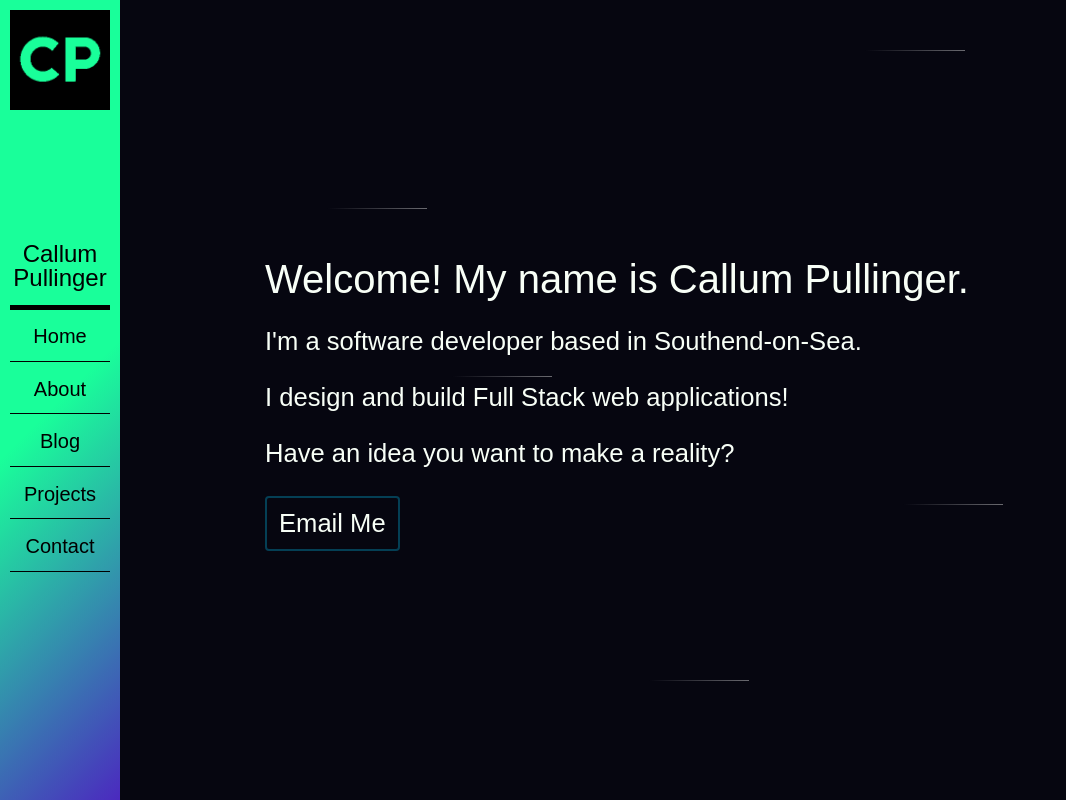
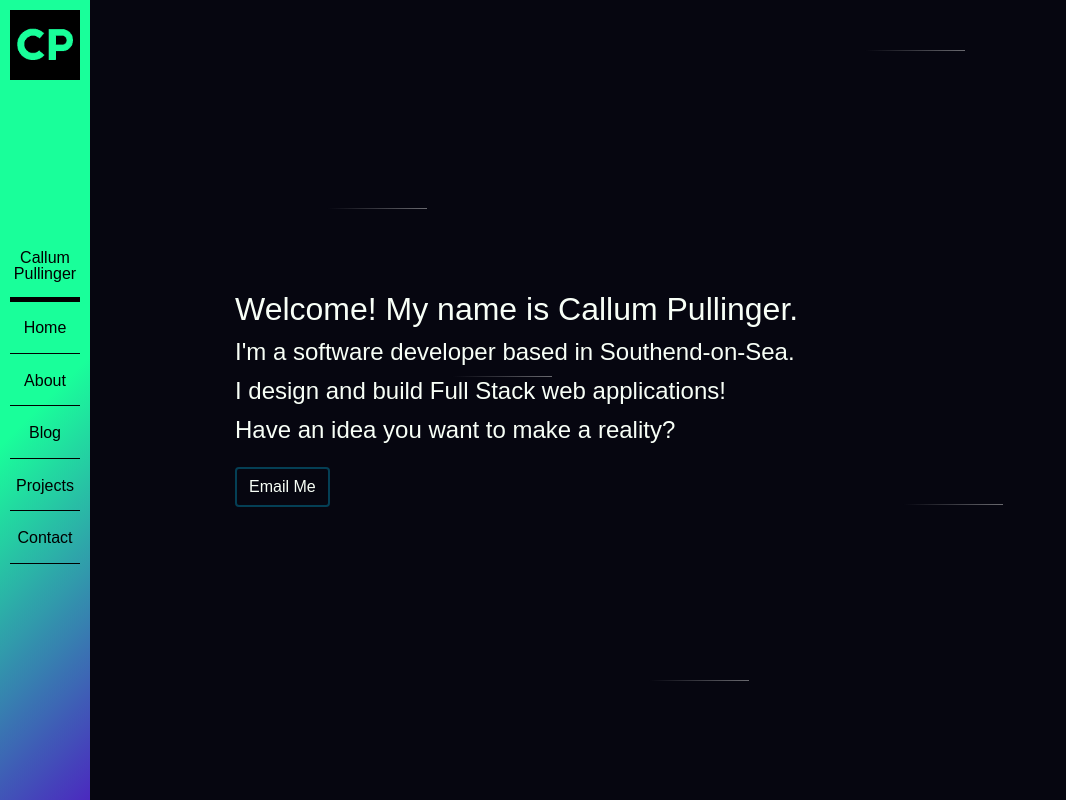
Before and after one commit to callump5/portfolio_site, a Django app: page / in a window 1400 px wide; the page is wider, and only the part inside the window is pictured. Shown: that part, without its empty margins (0-1066 px from the left). Run offline with Django 3.2, Linux system fonts and the light colour scheme; parts of the project's set-up code (start-up, migrations or seed data) failed here and were passed over; some libraries are stand-ins or nearby versions.

Commit message:
Styling updated

```diff
--- a/portfolio_site/settings.py
+++ b/portfolio_site/settings.py
@@ -83,6 +83,7 @@ WSGI_APPLICATION = 'portfolio_site.wsgi.application'
 # Database
 # https://docs.djangoproject.com/en/1.11/ref/settings/#databases
 
+
 """
 DATABASES = {
     'default': {
@@ -95,7 +96,6 @@ DATABASES = {
 DATABASES = {
     'default': dj_database_url.config('CLEARDB_DATABASE_URL')
 }
-
 
 
 # Password validation
--- a/static/css/star.css
+++ b/static/css/star.css
@@ -7,7 +7,9 @@
         left: calc( 100% + 100px );
     }
 }
-
+.stars {
+  position: absolute;
+}
 
 .p{
   position:fixed;
--- a/static/css/style.css
+++ b/static/css/style.css
@@ -1,8 +1,8 @@
 /* Variables */
 :root {
-    --navWidth: 120px;
+    --navWidth: 90px;
     --navPadding: 10px;
-    --logoWidth: 100px;
+    --logoWidth: 70px;
     --navColor1: rgb(25, 255, 154);
     --navColor2: rgb(75, 41, 191);
     --background1: #060610;
@@ -14,35 +14,39 @@
     --color1: #5bff64;
     --color2: #38f0ff;
     --color3: #ff48ed;
+
 }
-
-
 /* Fonts */
 
 h1, h2, h3, h4, ul, li, a, button, th, td, text, p, label, span{
     color: var(--textColor);
     font-family: 'Montserrat', sans-serif;
-    font-size: 20px;
+}
+
+h1, h2, p {
+    padding-bottom: 15px;
 }
 
 h1 {
-    font-size: 2.5em;
+    font-size: 2em;
 }
+
 h2 {
-    font-size: 1.8em;
-}
-p {
-    font-size: 1.6em;
-}
-.page a {
     font-size: 1.6em;
 }
 
+p {
+    font-size: 1.5em;
+}
+
+
 /* Index */
+
 body {
     background-color: var(--background1);
     overflow-x: hidden;
 }
+
 
 /* Side Nav */
 
@@ -50,25 +54,25 @@ body {
     position: fixed;
     top: 0;
     left: 0;
+
+    min-height: 100vh;
+    width: var(--navWidth);
+    padding: var(--navPadding);
+
     display: flex;
     flex-direction: column;
-    flex-wrap: wrap;
+    justify-content: center;
     align-items: center;
-    justify-content: center;
+
+    background: linear-gradient(135deg, var(--navColor1) 50%, var(--navColor2) 100%); /* W3C, IE10+, FF16+, Chrome26+, Opera12+, Safari7+ */
+    filter: progid:DXImageTransform.Microsoft.gradient(startColorstr='#ffffff', endColorstr='#00ffffff', GradientType=1); /* IE6-9 fallback on horizontal gradient */
 
     z-index: 100;
-    height: 100%;
-    width: var(--navWidth);
-    padding: var(--navPadding);
-    background: linear-gradient(135deg, var(--navColor1) 50%, var(--navColor2) 100%); /* W3C, IE10+, FF16+, Chrome26+, Opera12+, Safari7+ */
-    filter: progid:DXImageTransform.Microsoft.gradient(startColorstr='#ffffff', endColorstr='#00ffffff', GradientType=1); /* IE6-9 fallback on horizontal gradient */
 }
-
 
 #logo img {
     width: var(--logoWidth);
-
-    position: absolute;
+    position: fixed;
     top: 10px;
     left: 10px;
 }
@@ -76,13 +80,7 @@ body {
 #name {
     padding: var(--navSpacing) 0;
     border-bottom: var(--navText) 5px solid;
-    font-size: 1.5em;
     text-align: center;
-}
-
-.nav {
-    display: flex;
-    flex-direction: column;
 }
 
 .nav li {
@@ -113,67 +111,63 @@ nav a:hover {
 }
 
 
+
 /* Content Layout */
 
 #main {
-    margin-top: 25px;
     height: 100%;
-    width: 100%;
+    width: 82%;
+    margin: 0 auto;
+
+    position: absolute;
+    top: 0;
+    left: var(--navWidth);
 }
 
 
 .page {
-    margin-left: var(--navWidth);
-    width: 100%;
+    min-height: 100vh;
+    width: 90%;
+    padding: 25px 0;
 
-    height: 90vh;
     display: flex;
     flex-direction: column;
     justify-content: center;
     align-items: flex-start;
     flex-wrap: wrap;
 }
-.page-header {
-    width: 100%;
-    padding-top: 40px;
-    display: flex;
-    flex-direction: row;
-}
-.page, .project-details {
-    padding-right: 70px;
-}
-.page h1 {
-    margin: 15px 0;
-}
-.page p {
-    margin: 15px 0;
-}
-.page a {
-    margin: 15px 0;
-}
-
 .pageRow {
     flex-direction: row;
     align-items: center;
 }
 
+
 .btn {
     border: 2px solid var(--background2);
+    margin-top: 10px;
 }
 
+
+
+
 /* Projects */
+
 
 .project {
     display: flex;
     flex-direction: column;
     justify-content: center;
     align-items: center;
+    margin: 25px;
 }
+
+
 .project img {
     height: 175px;
     width: auto;
     margin-bottom: 10px;
 }
+
 
 /* Project Details */
 
@@ -182,70 +176,30 @@ nav a:hover {
     flex-direction: column;
     justify-content: center;
     align-items: center;
-
-    margin-left: var(--navWidth);
-    width: 100%;
+}
+.project-top {
+    display: flex;
+    flex-direction: row;
+}
+.project-title {
+    margin-bottom: 20px;
+}
+.project-goals {
+    margin-left: 75px;
+}
+.goals {
+    display: flex;
+    flex-direction: column;
+}
 
 
-    height: 90vh;
 
-}
-.project-top{
-    display: flex;
-    flex-direction: row;
-    width: 100%;
-}
-.project-title{
-    padding: 10px;
-    margin-bottom: 15px;
-}
-.project-title h2 {
-    color: var(--color2);
-}
 
-.project-goals {
-    padding: 10px;
-}
-.project-goals h2 {
-    color: var(--color1);
-}
-
-.project-desc {
-    margin: 10px;
-}
-.project-desc h2 {
-    color: var(--color3);
-}
-
-.links {
-    display: flex;
-    flex-direction: row;
-    justify-content: flex-start;
-    align-items: center;
-}
-.links a {
-    margin: 5px;
-}
 
 /* Responsive */
 
-@media screen and (max-width: 1000px) {
-
-    .pageRow  {
-        flex-direction: column;
-        align-items: flex-start;
-        flex-wrap: wrap;
-        width: 300px;
-    }
-
-    .project-details {
-        position: absolute;
-        left: 10px;
-        top: 150px;
-        width: 80vw;
-    }
-
-    .project-details, .project-top {
-        flex-direction: column;
-    }
+@media screen and (min-width: 1000px) {
+ #main {
+     width: 100%;
+ }
 }
--- a/templates/about/about.html
+++ b/templates/about/about.html
@@ -1,7 +1,7 @@
 {% extends 'index.html' %}
 
 {% block content %}
-    <div class="row page pageRow">
+    <div class="page pageRow">
 
         <div class="col-md-4">
             <h1 style="color: var(--color1);">Qualifications</h1>
--- a/templates/index.html
+++ b/templates/index.html
@@ -50,9 +50,12 @@
     <div class="p p-5"></div>
 </div>
 
-<main id="main" class="container">
-{% block content %}
-{% endblock %}
+<main id="main">
+    <div class="container">
+    {% block content %}
+
+    {% endblock %}
+    </div>
 </main>
 
 
--- a/templates/projects/projects_list.html
+++ b/templates/projects/projects_list.html
@@ -2,7 +2,7 @@
 
 {% block content %}
 
-    <div class="page">
+    <div class="page pageRow">
         {% for project in projects %}
             <div class="project">
                 <img src="{{ project.thumb.url }}">
@@ -10,4 +10,5 @@
             </div>
         {% endfor %}
     </div>
+
 {% endblock %}
```
Also changed, not shown: templates/projects/project.html (+10 -8 lines), db.sqlite3.
